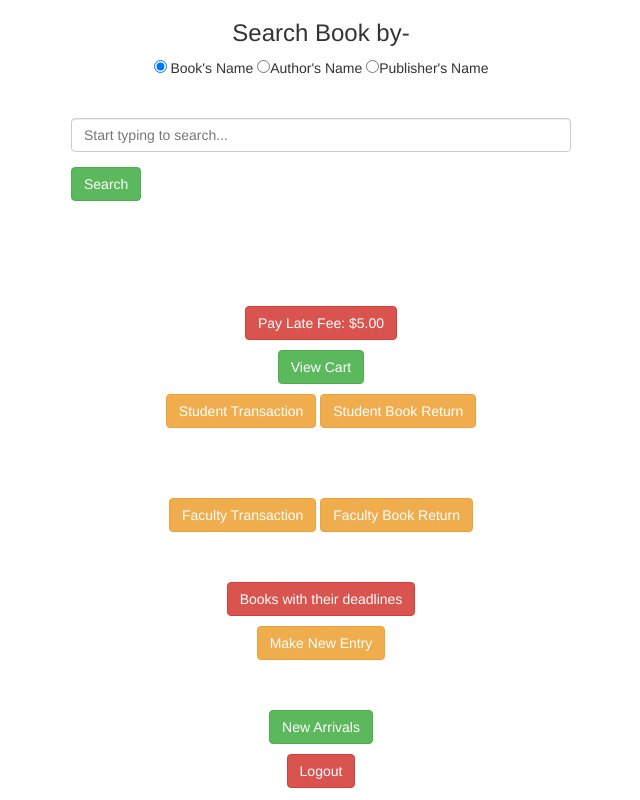
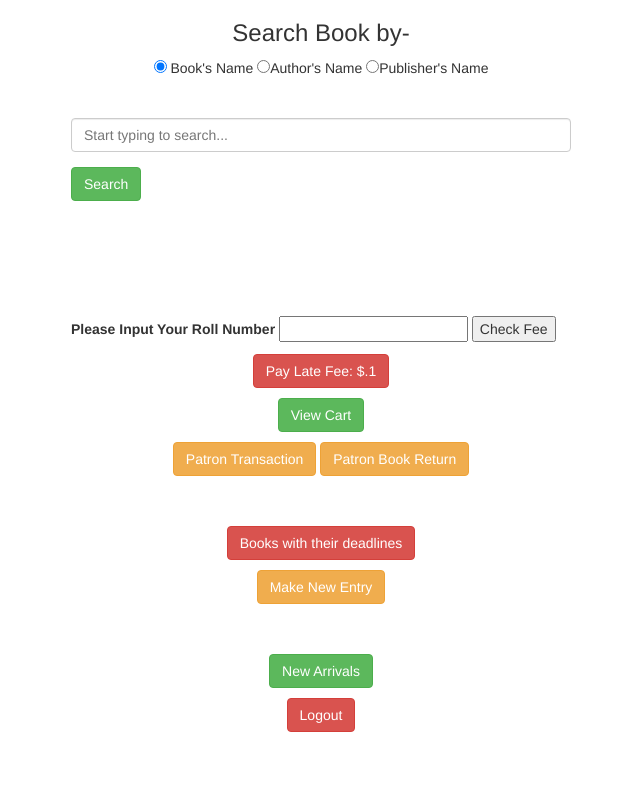
Before and after one commit to WeiProgramming/CS532-Software-Engineering, a PHP site: page /members.php in a window 1280 px wide. Shown: the whole page, without its empty margins (319-959 px from the left). Run offline with PHP 8.4, Linux system fonts and the light colour scheme; a user stored in the database is signed in.

Commit message:
Added a getFee file
made members php’s fee dynamic with the database

```diff
--- a/members.php
+++ b/members.php
@@ -80,13 +80,29 @@ a:active {
 <br/>
 </p>
 <br><br><br>
+<p align="center">
+<form action = "getFee.php" method = "POST" >
+  <label for = "rollno">Please Input Your Roll Number</label>
+  <input type="text" name="rollno">
+  <button type = "submit"> Check Fee</button>
+</form>
+</p>
 
 <p align="center">
+
   <!-- this is a static int change this -->
 <a href="payment_screen.php"><button type="button" class="btn  btn-danger ">Pay Late Fee:
   <?php
     //replace this with a call to the transaction (new) database
-    $fee = 500;
+  if(isset($_SESSION['DBfee'])){
+    $fee = $_SESSION['DBfee'];
+  }
+  else{
+    $fee = 000;
+  }
+
+
+
     $formattedFee = substr_replace($fee,'.',-2,0);
 
     $_SESSION['lateFee'] = $fee;
@@ -99,15 +115,10 @@ a:active {
 <p/>
 
 <p align="center">
-<a href="transaction.php"><button type="button" class="btn btn-warning" data-toggle="collapse" data-target="stud_transaction">Student Transaction</button>
-<a href="student_return.php"><button type="button" class="btn btn-warning" data-toggle="collapse" data-target="stud_transaction">Student Book Return</button>
+<a href="transaction.php"><button type="button" class="btn btn-warning" data-toggle="collapse" data-target="stud_transaction">Patron Transaction</button>
+<a href="student_return.php"><button type="button" class="btn btn-warning" data-toggle="collapse" data-target="stud_transaction">Patron Book Return</button>
 </p>
 
-<br><br><br>
-<p align="center">
-<a href="transaction1.php"><button type="button" class="btn btn-warning" data-toggle="collapse" data-target="faculty_transaction">Faculty Transaction</button></a>
-<a href="faculty_return.php"><button type="button" class="btn btn-warning" data-toggle="collapse" data-target="faculty_transaction">Faculty Book Return</button></a>
-</p>
 
 <br><br>
 <p align="center">
```
Also changed, not shown: getFee.php (added, +54 -0 lines).
